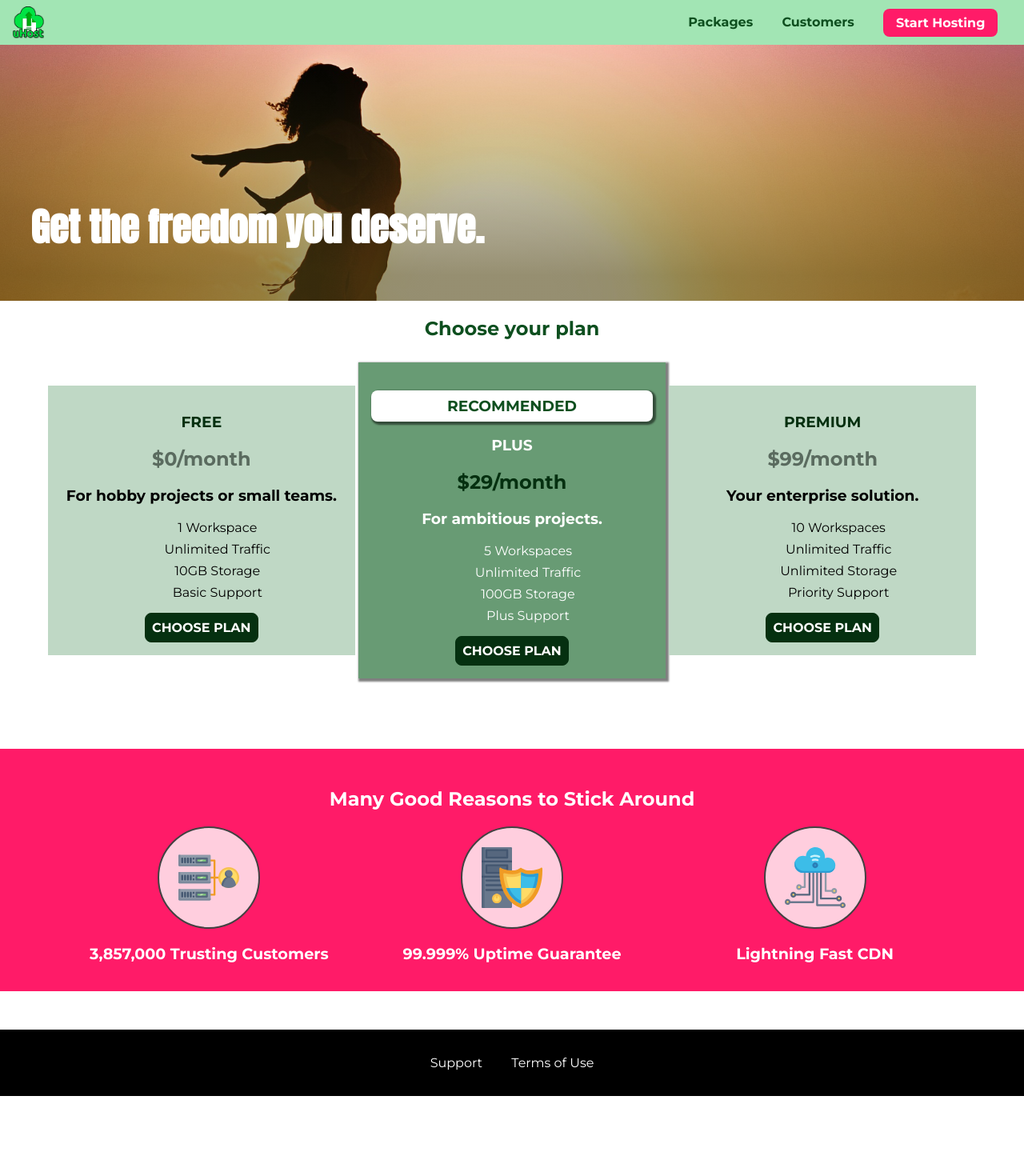
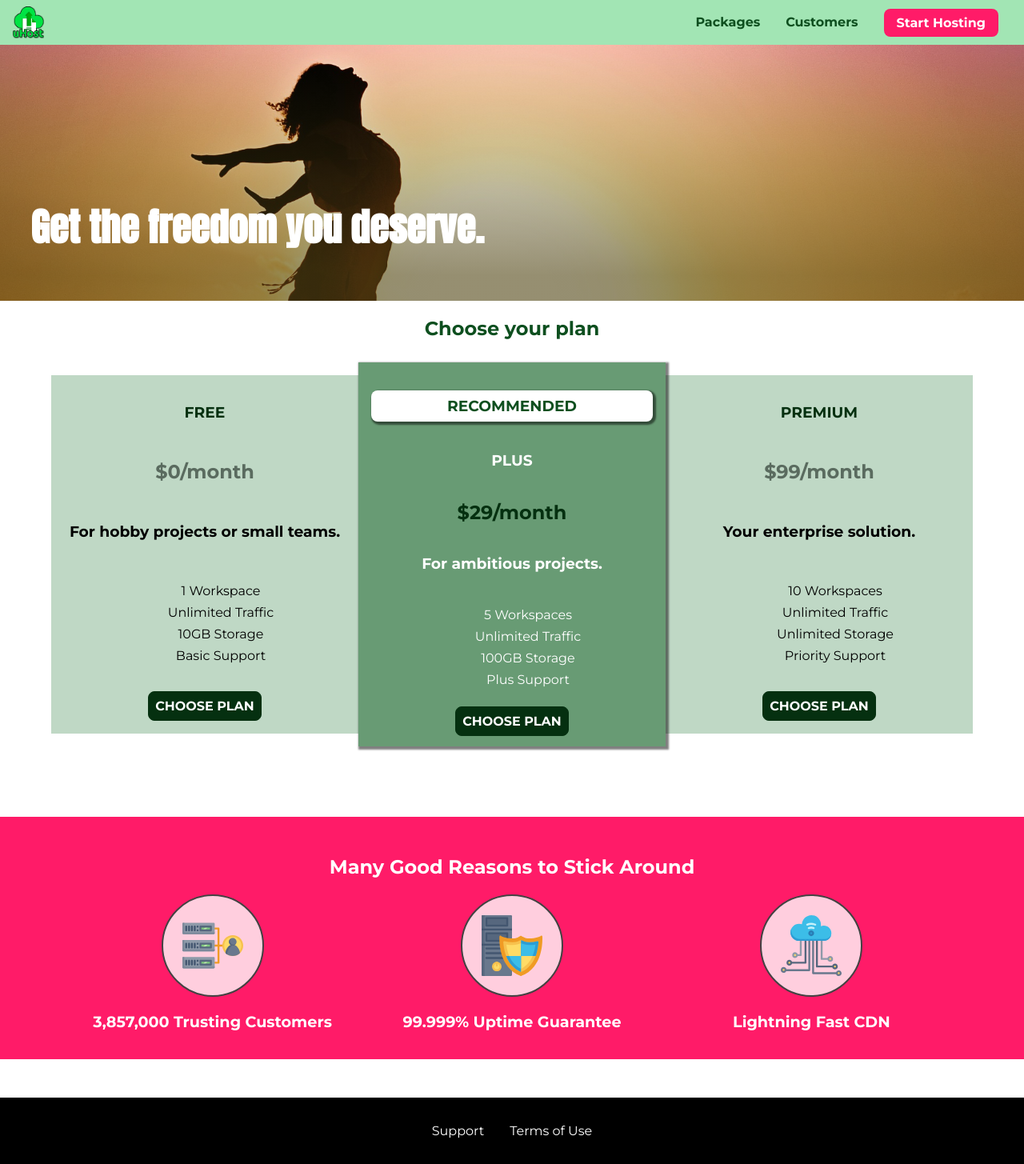
Before and after one commit to StephanieV7/CSS-Udemy-Course-Project, a plain HTML site: page index.html in a window 1280 px wide. Shown: the whole page at 80% size. Before the commit the page ends 1370 px from the top, so only its background shows below. Drawn offline with Linux system fonts and the light colour scheme.

Commit message:
Added flex box to the customers and main pages

```diff
--- a/main.css
+++ b/main.css
@@ -74,22 +74,29 @@
   margin: 0.5rem 0;
 }
 
-@media (min-width: 40rem) and (orientation: landscape){
+@media (min-width: 40rem) and (orientation: landscape) {
   .plan__list {
+    display: flex;
+    align-items: center;
+    justify-content: center;
     width: 100%;
-    text-align: center;
+    /* text-align: center; */
   }
 
   .plan {
-    display: inline-block;
     width: 30%;
+    display: flex;
+    flex-direction: column;
+    justify-content: space-between;
     min-width: 13rem;
     max-width: 25rem;
-    vertical-align: middle;
+    height: 28rem;
   }
 
   .plan--highlighted {
     box-shadow: 2px 2px 2px 2px rgba(0, 0, 0, 0.5);
+    height: 30rem;
+    z-index: 50;
   }
 }
 
@@ -130,10 +137,13 @@
 
 @media (min-width: 40rem) and (orientation: landscape) {
   .key-feature {
-    display: inline-block;
     width: 30%;
     max-width: 25rem;
-    vertical-align: top;
+  }
+
+  .key-feature__list {
+    display: flex;
+    justify-content: center;
   }
 }
 
--- a/shared.css
+++ b/shared.css
@@ -50,37 +50,64 @@ main {
 }
 
 .main-header {
+  display: flex;
+  align-items: center;
+  justify-content: space-between;
   width: 100%;
   position: fixed;
   top: 0;
   left: 0;
   background: #a2e5b4;
   padding: 0.5rem 1rem;
-  z-index: 1;
-}
-
-.main-header > div {
-  display: inline-block;
-  vertical-align: middle;
+  z-index: 60;
 }
 
 .main-header__brand {
   color: #0e4f1f;
   text-decoration: none;
   font-weight: bold;
-  height: 2.5rem;
   /* width: 20px; */
-  display: inline-block;
-  vertical-align: middle;
 }
 
 .main-header__brand img {
-  height: 100%;
+  height: 2.5rem;
+  vertical-align: middle;
   /* width: 100%; */
 }
 
 .main-nav {
   display: none;
+}
+
+.main-nav__item a,
+.mobile-nav__item a {
+  text-decoration: none;
+  color: #0e4f1f;
+  font-weight: bold;
+  padding: 0.2rem 0;
+}
+
+.main-nav__item a:hover,
+.main-nav__item a:active {
+  color: aliceblue;
+  border-bottom: 5px solid white;
+}
+
+.main-nav__item--cta a,
+.mobile-nav__item--cta a {
+  color: white;
+  background: #ff1b68;
+  padding: 0.5rem 1rem;
+  border-radius: 8px;
+}
+
+.main-nav__item--cta a:hover,
+.main-nav__item--cta a:active,
+.mobile-nav__item--cta a:hover,
+.mobile-nav__item--cta a:active {
+  color: #ff1b68;
+  background: white;
+  border: none;
 }
 
 .main-footer {
@@ -90,14 +117,16 @@ main {
 }
 
 .main-footer__links {
+  display: flex;
+  flex-direction: column;
+  align-items: center;
   list-style: none;
-  text-align: center;
   margin: 0;
   padding: 0;
 }
 
 .main-footer__link {
-  margin: 1 0rem;
+  margin: 0.5 0rem;
 }
 
 .main-footer__link a {
@@ -122,12 +151,15 @@ main {
 }
 
 .mobile-nav__items {
+  display: flex;
+  flex-direction: column;
+  align-items: center;
+  justify-content: center;
   width: 90%;
   height: 100%;
   list-style: none;
-  margin: 10% auto;
+  margin: 0 auto;
   padding: 0;
-  text-align: center;
 }
 
 .mobile-nav__item {
@@ -184,58 +216,34 @@ main {
   }
 
   .main-nav {
-    display: inline-block;
+    /* display: inline-block;
     text-align: right;
     width: calc(100% - 44px);
-    vertical-align: middle;
+    vertical-align: middle; */
+    display: flex;
   }
 
   .main-nav__items {
+    display: flex;
     margin: 0;
     padding: 0;
     list-style: none;
   }
 
   .main-nav__item {
-    display: inline-block;
     margin: 0 1rem;
-  }
-
-  .main-nav__item a,
-  .mobile-nav__item a {
-    text-decoration: none;
-    color: #0e4f1f;
-    font-weight: bold;
-    padding: 0.2rem 0;
-  }
-
-  .main-nav__item a:hover,
-  .main-nav__item a:active {
-    color: aliceblue;
-    border-bottom: 5px solid white;
-  }
-
-  .main-nav__item--cta a,
-  .mobile-nav__item--cta a {
-    color: white;
-    background: #ff1b68;
-    padding: 0.5rem 1rem;
-    border-radius: 8px;
-  }
-
-  .main-nav__item--cta a:hover,
-  .main-nav__item--cta a:active,
-  .mobile-nav__item--cta a:hover,
-  .mobile-nav__item--cta a:active {
-    color: #ff1b68;
-    background: white;
-    border: none;
   }
 }
 
 @media (min-width: 40rem) {
   .main-footer__link {
-    display: inline-block;
     margin: 0 1rem;
   }
+
+  .main-footer__links {
+    display: flex;
+    flex-direction: row;
+    justify-content: center;
+    align-items: center;
+  }
 }
```
Also changed, not shown: customers/customers.css (+3 -9 lines).
